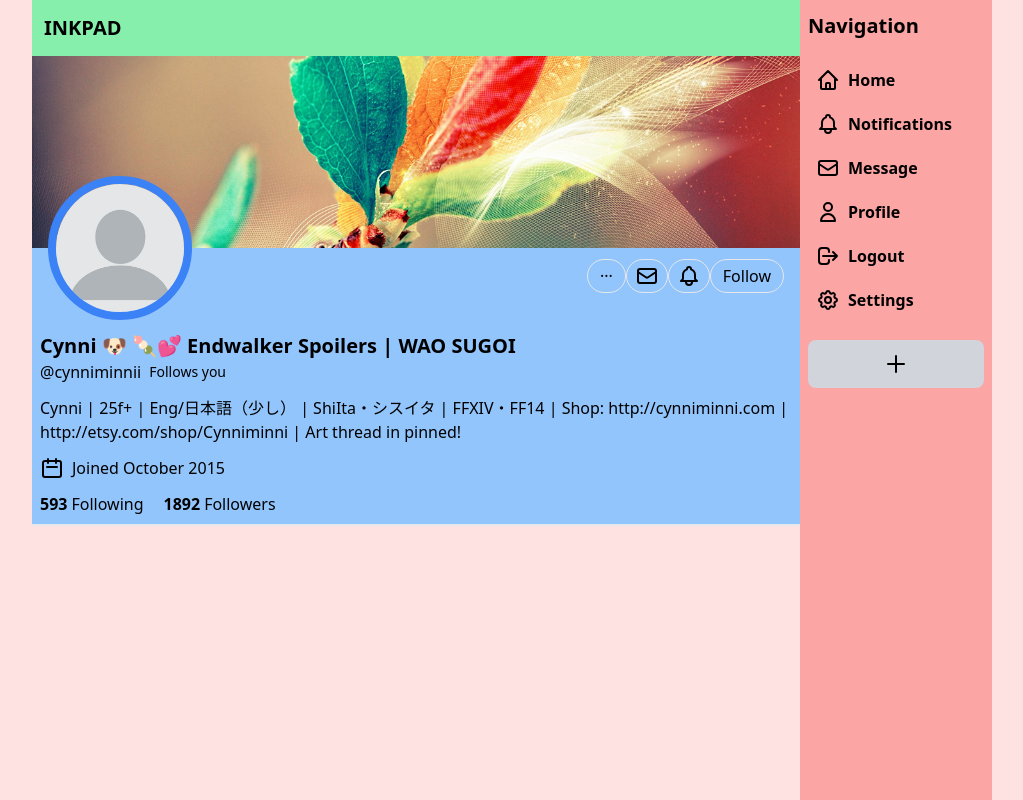
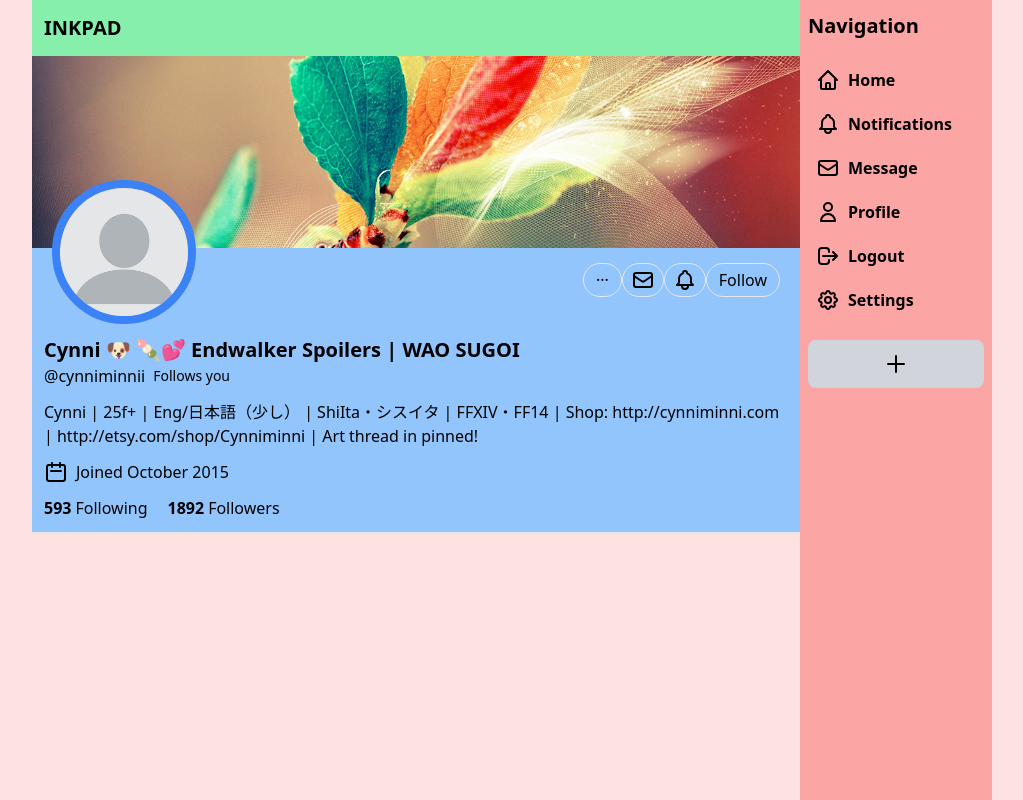
Before and after one commit to Cynniminni/masonite-project, a Python web app: template templates/profile.html in a window 1280 px wide. Shown: the whole page, without its empty margins (128-1151 px from the left). Run offline with Jinja, Linux system fonts and the light colour scheme; the template is opened without the code that fills it, so the values that code supplies are empty; some libraries are stand-ins or nearby versions.

```diff
--- a/templates/components.html
+++ b/templates/components.html
@@ -1,6 +1,6 @@
 {% macro post(nickname, handle, timestamp, body, post_id) -%}
 <!-- post -->
-<div class="bg-blue-300 p-2 flex gap-4 border-b-2 md:mt-0">
+<div class="bg-blue-300 p-3 flex gap-4 border-b-2 md:mt-0">
     <img src="/static/pfp_generic_user.png" class="w-14 h-14 object-cover rounded-full">
     <div class="flex flex-col gap-2 w-full">
         <!-- username info and timestamp -->
@@ -111,7 +111,7 @@
     <img src="/static/banner_leaves.jpg" class="object-cover w-full h-48">
 
     <!-- Container for padding -->
-    <div class="p-2 flex-col space-y-3 -mt-20">
+    <div class="p-3 flex-col space-y-3 -mt-20">
         <!-- Avatar and buttons container -->
         <div class="flex justify-between items-center">
             <!-- Avatar -->
```
Also changed, not shown: storage/static/ink-svgrepo-com.svg (added).
